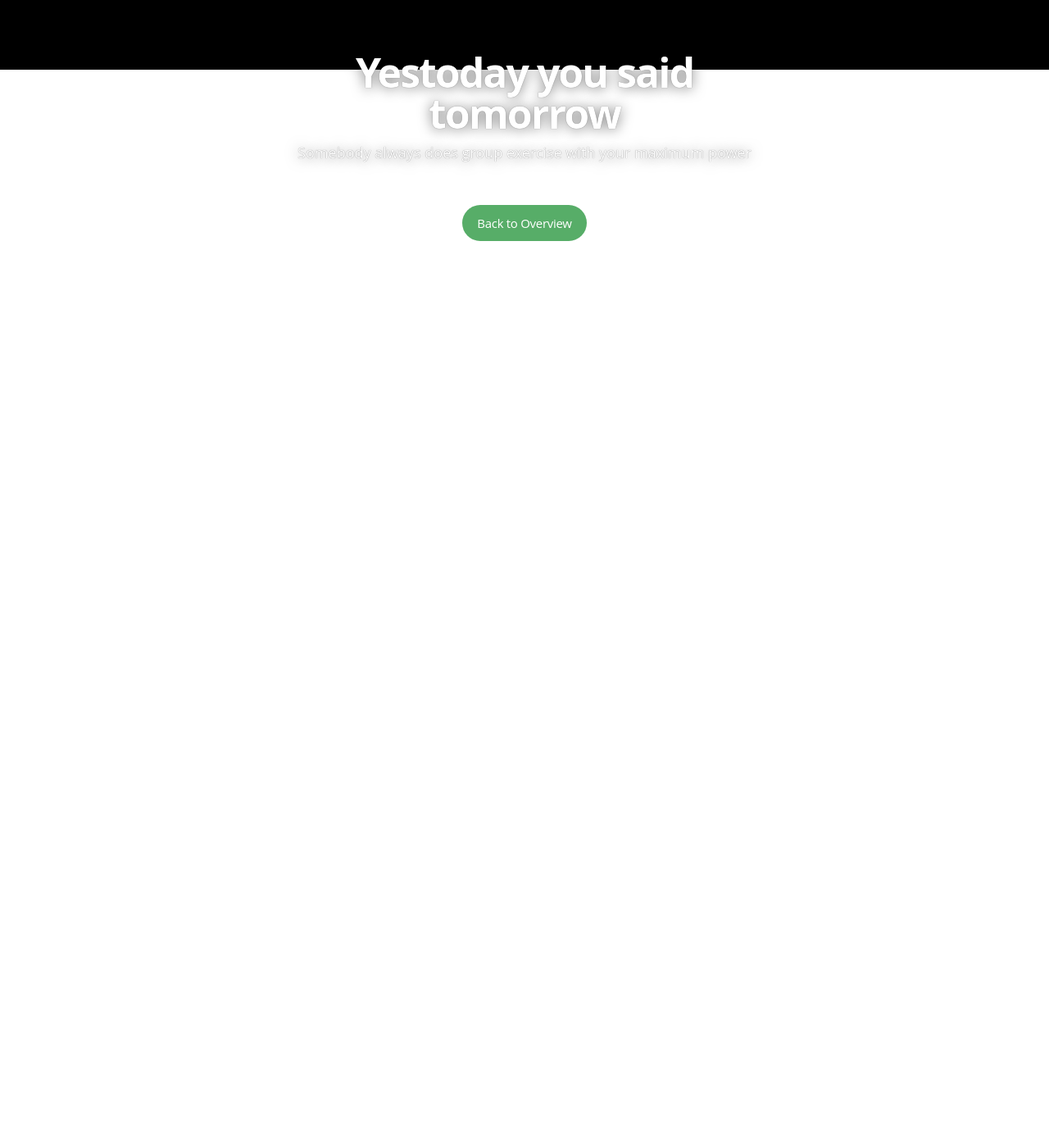
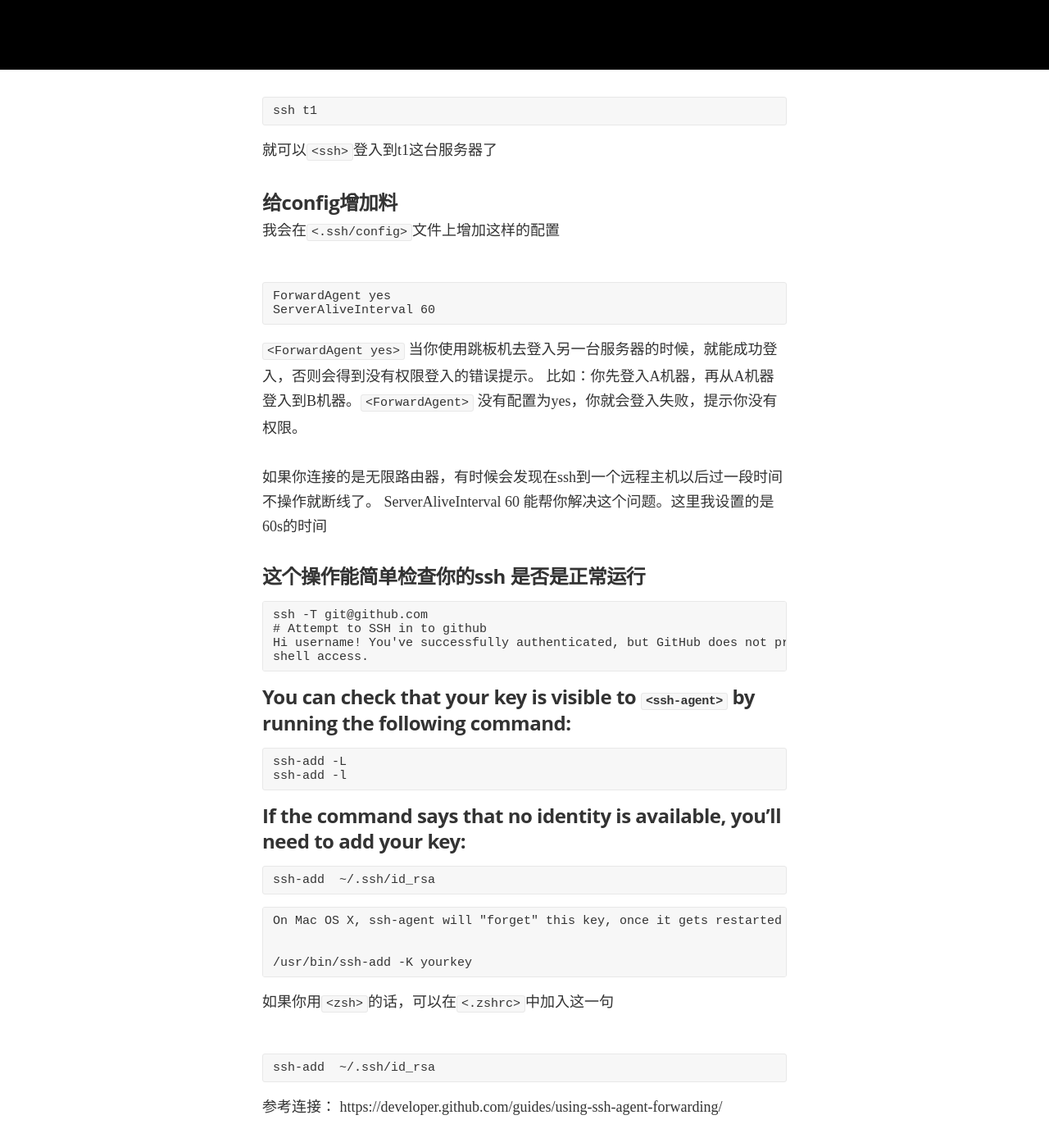
Before and after one commit to pathbox/pathbox.github.io, a Jekyll site: the page built from _posts/2017-05-19-ssh-in-my-work.md, in a window 1280 px wide and 1400 px high, scrolled down 1315 px. Shown: the whole window at 82% size. Built offline with Jekyll 4.4.1, drawn with Linux system fonts in a browser that asks for light colours; nearby versions of some CDN libraries; some web fonts are replaced; comment, search, counter and statistics services are not loaded; before the commit the page ends 1699 px from its top, so only the background shows below that; some of the changed text lies outside the part shown.

Commit message:
ssh in my work ok

````diff
--- a/_posts/2017-05-19-ssh-in-my-work.md
+++ b/_posts/2017-05-19-ssh-in-my-work.md
@@ -5,3 +5,80 @@ date:   2017-05-19 10:51:06
 categories: Work
 image: /assets/images/post.jpg
 ---
+
+我喜欢在`<hosts>`文件里给ip地址定义域名名称。比如一台测试服务器的ip地址是`<192.168.100.1>`
+
+```
+/etc/hosts
+
+192.168.100.1 xxx.test.t1
+```
+然后，在.ssh/config中进行进一步配置
+
+```
+~/.ssh/config
+
+host t1
+ HostName 192.168.100.1
+ User my_user
+```
+
+这样，在你能通过ssh正常登入t1这台服务器，就不必输入完整的登入命令，而只要
+
+```
+ssh t1
+```
+
+就可以`<ssh>`登入到t1这台服务器了
+
+##### 给config增加料
+
+我会在`<.ssh/config>`文件上增加这样的配置
+
+```
+ForwardAgent yes
+ServerAliveInterval 60
+```
+
+`<ForwardAgent yes>` 当你使用跳板机去登入另一台服务器的时候，就能成功登入，否则会得到没有权限登入的错误提示。
+比如：你先登入A机器，再从A机器登入到B机器。`<ForwardAgent>` 没有配置为yes，你就会登入失败，提示你没有权限。
+
+如果你连接的是无限路由器，有时候会发现在ssh到一个远程主机以后过一段时间不操作就断线了。
+ServerAliveInterval 60 能帮你解决这个问题。这里我设置的是60s的时间
+
+
+##### 这个操作能简单检查你的ssh 是否是正常运行
+```
+ssh -T git@github.com
+# Attempt to SSH in to github
+Hi username! You've successfully authenticated, but GitHub does not provide
+shell access.
+```
+
+##### You can check that your key is visible to `<ssh-agent>` by running the following command:
+
+```
+ssh-add -L
+ssh-add -l
+```
+
+##### If the command says that no identity is available, you'll need to add your key:
+
+```
+ssh-add  ~/.ssh/id_rsa
+```
+
+```
+On Mac OS X, ssh-agent will "forget" this key, once it gets restarted during reboots. But you can import your SSH keys into Keychain using this command:
+
+
+/usr/bin/ssh-add -K yourkey
+```
+
+如果你用`<zsh>`的话，可以在`<.zshrc>`中加入这一句
+
+```
+ssh-add  ~/.ssh/id_rsa
+```
+
+参考连接： https://developer.github.com/guides/using-ssh-agent-forwarding/
````
